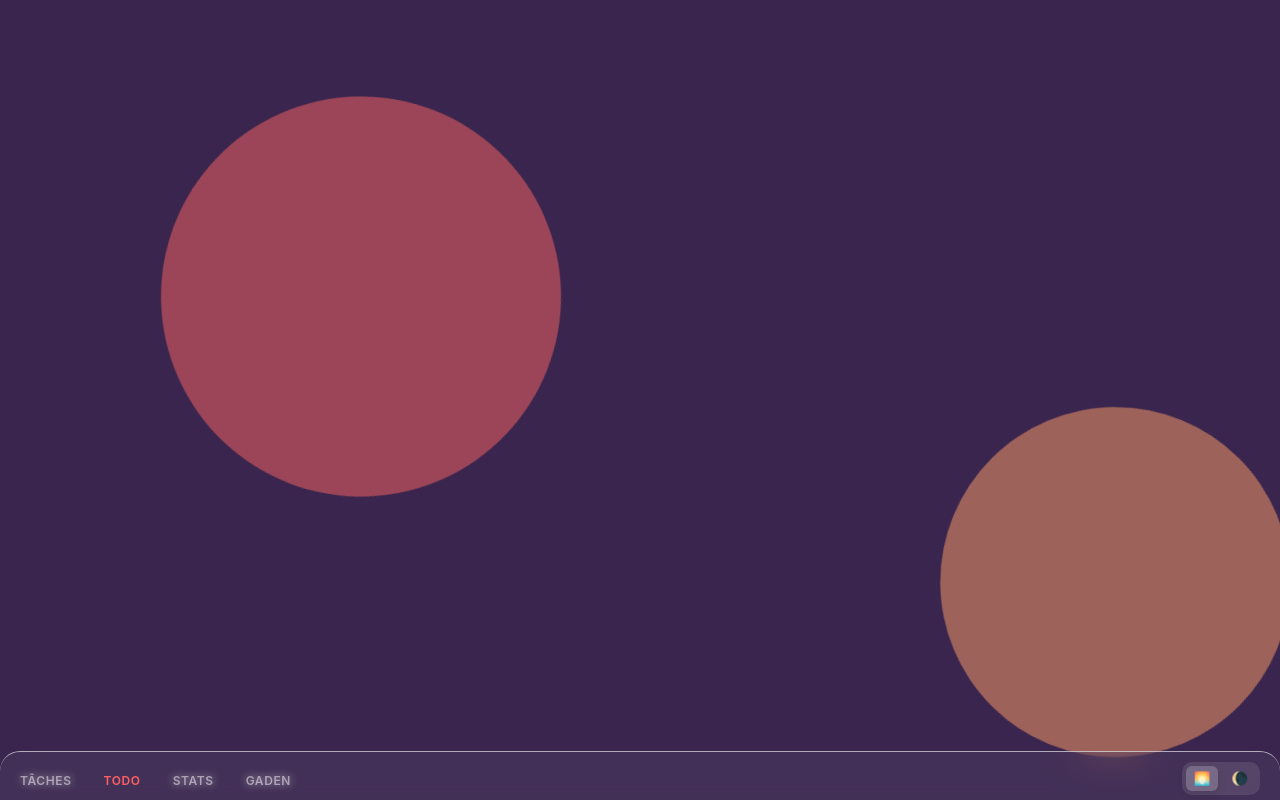
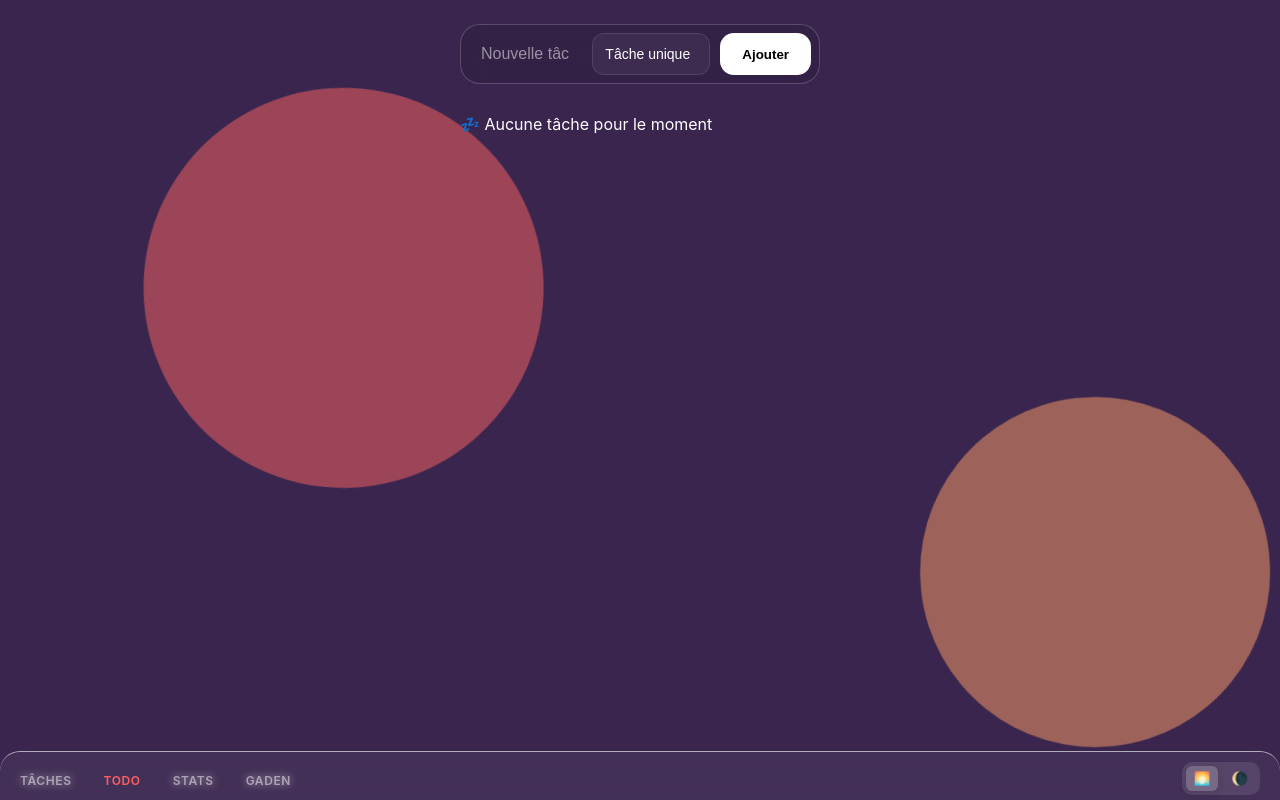
Before and after one commit to His000ka/Todolist_pwa, a React (Vite) app in the folder frontend-todolist-pwa/: page /premium in a window 1280 px wide. Built offline with nearby package versions, Linux system fonts and the light colour scheme.

Commit message:
top fix but bug bot

```diff
--- a/frontend-todolist-pwa/index.html
+++ b/frontend-todolist-pwa/index.html
@@ -1,5 +1,5 @@
 <!doctype html>
-<html lang="fr">
+<html lang="fr" style="height: 100%;">
   <head>
     <meta charset="UTF-8" />
     <meta name="viewport" content="width=device-width, initial-scale=1.0, maximum-scale=1.0, user-scalable=no, viewport-fit=cover" />
--- a/frontend-todolist-pwa/src/App.tsx
+++ b/frontend-todolist-pwa/src/App.tsx
@@ -3,7 +3,7 @@ import { ThemeProvider } from "./context/ThemeContext";
 import Navbar from "./components/Navbar/Navbar";
 import ListeCourse from "./pages/ListeCourse";
 import Stat from './pages/StatPage';
-// import TodoPremium from './pages/TodoPremium';
+import TodoPremium from './pages/TodoPremium';
 import Garden from './pages/Garden/Garden';
 
 export default function App() {
@@ -21,7 +21,7 @@ export default function App() {
                 <Routes>
                 <Route path="/todo" element={<ListeCourse />} />
                 <Route path="/stats" element={<Stat />} />
-                {/* <Route path='/premium' element={<TodoPremium/>} /> */}
+                <Route path='/premium' element={<TodoPremium/>} />
                 <Route path="/garden" element={<Garden />} />
                 <Route path="/" element={<ListeCourse />} />
                 </Routes>
--- a/frontend-todolist-pwa/src/index.css
+++ b/frontend-todolist-pwa/src/index.css
@@ -17,10 +17,11 @@
 
 /* ---- Reset iOS ---- */
 html {
-  height: -webkit-fill-available;
+  height: 100%;
   background-color: var(--main-bg);
   transition: background-color 0.5s ease;
   overscroll-behavior: none;
+  /* -webkit-fill-available supprimé — conflit avec height: 100% */
 }
 
 body {
--- /dev/null
+++ b/frontend-todolist-pwa/src/pages/TodoPremium.tsx
@@ -0,0 +1,118 @@
+import { useState, useRef, useEffect } from "react";
+import Input from "../components/Input/Input";
+import SelectField from "../components/Select/SelectField";
+
+
+
+type TaskType = "one" | "daily" |"weekly";
+
+type TaskPremium = {
+  id: string;
+  text: string;
+  type: TaskType;
+  createdAt: number;
+  done: boolean;
+
+  streak?: number;
+  lastCompleted?: number | null;
+
+  target?: number; //weekly
+  progress?: number; //step
+
+  weight: number; // importance /10
+  difficulty: number; // auto pronostique de difficulté àeffectué la tache
+};
+
+export default function TodoPremium() {
+    const [tasks, setTasks] = useState<TaskPremium[]>(() => {
+        const stored = localStorage.getItem("tasks_premium");
+        return stored ? JSON.parse(stored) : [];
+      });
+    const [input, setInput] = useState("");
+  const [taskType, setTaskType] = useState<TaskType>("one");
+  const [taskProgress, setTaskProgress] = useState(1);
+  const inputRef = useRef<HTMLInputElement>(null);
+
+  useEffect(() => {
+    localStorage.setItem("todo_tasks", JSON.stringify(tasks));
+  }, [tasks]);
+
+  const addTask = () => {
+    if (!input.trim()) return;
+    const newTask = createTask(taskType);
+    setTasks((prev) => [...prev, newTask]);
+    setInput("");
+    inputRef.current?.focus();
+  };
+
+  const createTask = (type: TaskType): TaskPremium => {
+    const base = { id: crypto.randomUUID(), text: input, type, createdAt: Date.now(), done: false, weight: 1, difficulty: 1 };
+    if (type === "daily") return { ...base, streak: 0, lastCompleted: 0 };
+    if (type === "weekly") return { ...base, target: taskProgress, progress: 0 };
+    return base;
+  };
+
+  const toggleTask = (id: string) => {
+    setTasks(tasks.map(t => t.id === id ? { ...t, done: !t.done } : t));
+  };
+
+  const deleteTask = (id: string) => {
+    setTasks(tasks.filter(t => t.id !== id));
+  };
+
+  return (
+    // J'ai enlevé "app-wrapper", "app-container" et "header" car ils sont gérés dans App.tsx
+    <div className="list-course-content">
+      <div className="input-group">
+        <Input
+          ref={inputRef}
+          value={input}
+          onChange={(e) => setInput(e.target.value)}
+          onKeyDown={(e) => e.key === "Enter" && addTask()}
+          placeholder="Nouvelle tâche..."
+        />
+        <SelectField
+          value={taskType}
+          onChange={(v) => setTaskType(v as TaskType)}
+          options={[
+            { value: "one", label: "Tâche unique" },
+            { value: "daily", label: "Quotidienne" },
+            { value: "weekly", label: "Hebdomadaire" },
+          ]}
+        />
+        {taskType === "weekly" && (
+          <SelectField
+            value={taskProgress}
+            onChange={(v) => setTaskProgress(Number(v))}
+            options={[
+              { value: 1, label: "Faible importance" },
+              { value: 5, label: "Normal" },
+              { value: 10, label: "Prioritaire" },
+            ]}
+          />
+        )}
+        <button className="btn-add" onClick={addTask}>Ajouter</button>
+      </div>
+
+      <ul className="task-list">
+        {tasks.map((task) => (
+          <li key={task.id} className={task.done ? "task-item done" : "task-item"}>
+            <span className="task-text" onClick={() => toggleTask(task.id)}>
+              {task.text.length > 20 ? task.text.substring(0, 20) + "..." : task.text} [{task.type}]
+              {task.type === "weekly" && (
+                <span className="task-progress"> {task.progress} / {task.target} </span>
+              )}
+            </span>
+            <button className="btn-del" onClick={() => task.done && deleteTask(task.id)}>
+              {task.done ? "🗑️" : "🔒"}
+            </button>
+          </li>
+        ))}
+      </ul>
+
+      {tasks.length === 0 && (
+        <p className="empty-state">💤 Aucune tâche pour le moment</p>
+      )}
+    </div>
+  );
+}
```
